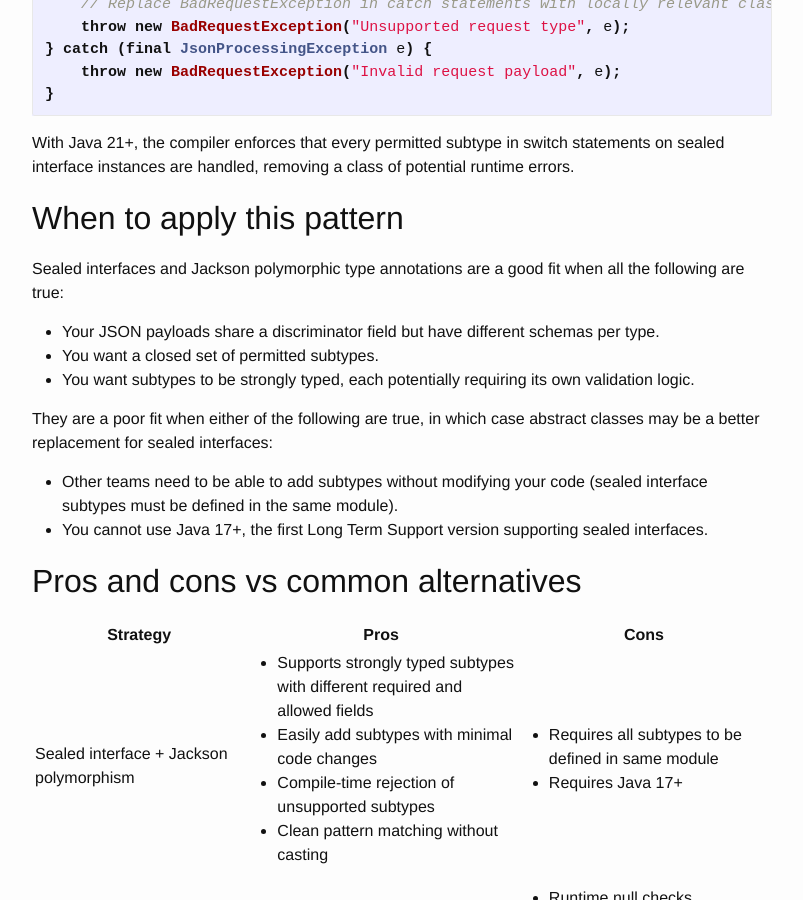
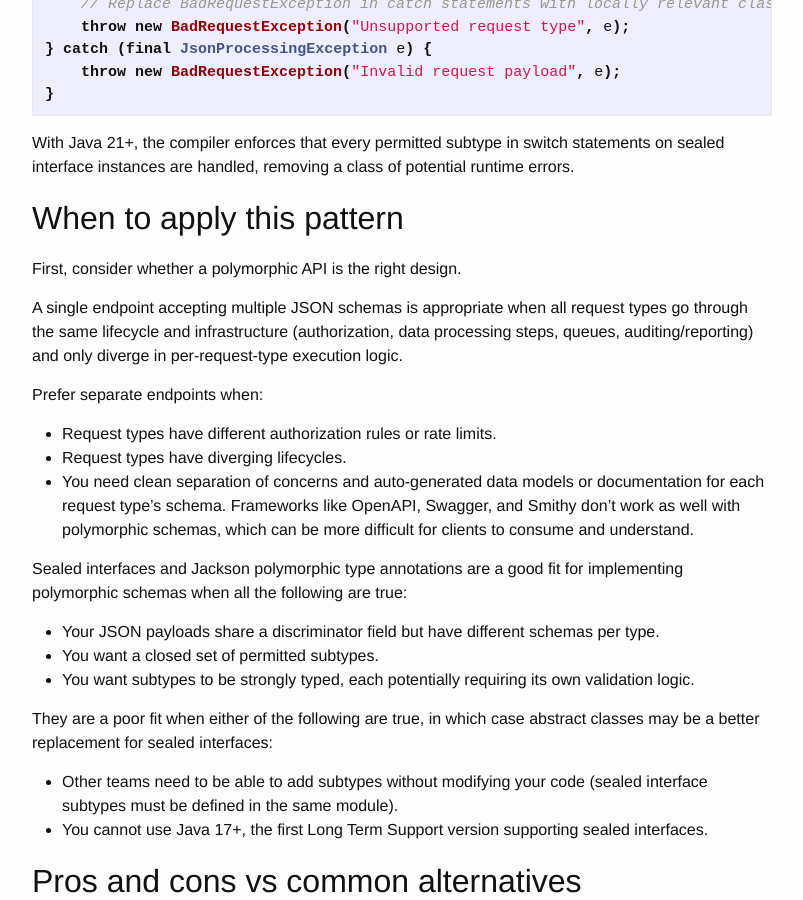
Before and after one commit to msayson/msayson.github.io, a Jekyll site: the page built from _posts/2026-05-15-polymorphic-json-deserialization-java-sealed-interfaces-jackson.markdown, in a window 1280 px wide and 900 px high, scrolled down 4148 px. Shown: the whole window, without its empty margins (238-1041 px from the left). Built offline with Jekyll 4.4.1, drawn with Linux system fonts in a browser that asks for light colours; some of the changed text lies outside the part shown.

Commit message:
Minor content and formatting updates

````diff
--- a/_posts/2026-05-15-polymorphic-json-deserialization-java-sealed-interfaces-jackson.markdown
+++ b/_posts/2026-05-15-polymorphic-json-deserialization-java-sealed-interfaces-jackson.markdown
@@ -132,9 +132,9 @@ public record ScopedDataDeletionRequest(
  * Used when user requests deleting specific categories of data.
  */
 public record DeletionScope(
-    Boolean deletePreferences,
-    Boolean deletePurchaseHistory,
-    Boolean deleteSubscriptions
+    boolean deletePreferences,
+    boolean deletePurchaseHistory,
+    boolean deleteSubscriptions
 ) {}
 ```
 
@@ -164,7 +164,16 @@ With Java 21+, the compiler enforces that every permitted subtype in switch stat
 
 ## When to apply this pattern
 
-Sealed interfaces and Jackson polymorphic type annotations are a good fit when all the following are true:
+First, consider whether a polymorphic API is the right design.
+
+A single endpoint accepting multiple JSON schemas is appropriate when all request types go through the same lifecycle and infrastructure (authorization, data processing steps, queues, auditing/reporting) and only diverge in per-request-type execution logic.
+
+Prefer separate endpoints when:
+* Request types have different authorization rules or rate limits.
+* Request types have diverging lifecycles.
+* You need clean separation of concerns and auto-generated data models or documentation for each request type's schema.  Frameworks like OpenAPI, Swagger, and Smithy don't work as well with polymorphic schemas, which can be more difficult for clients to consume and understand.
+
+Sealed interfaces and Jackson polymorphic type annotations are a good fit for implementing polymorphic schemas when all the following are true:
 
 * Your JSON payloads share a discriminator field but have different schemas per type.
 * You want a closed set of permitted subtypes.
````
